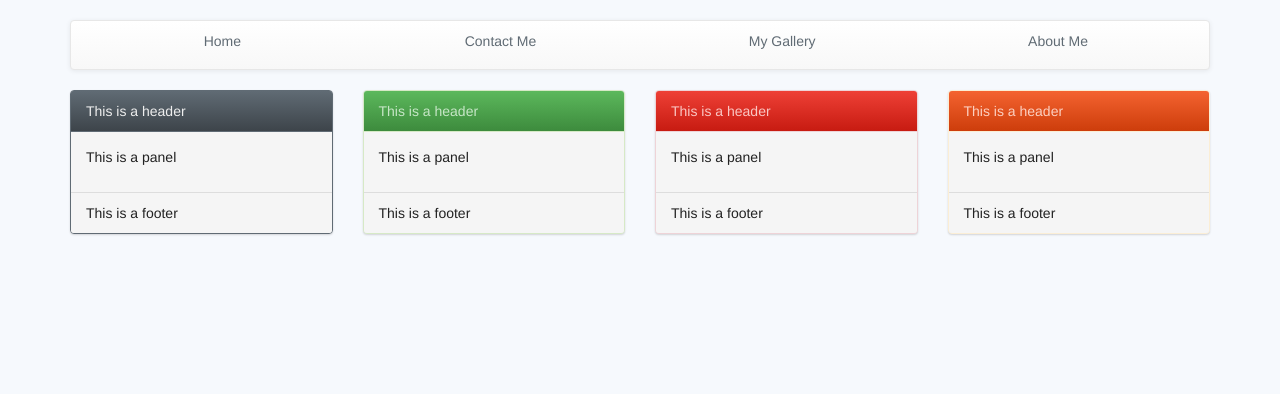
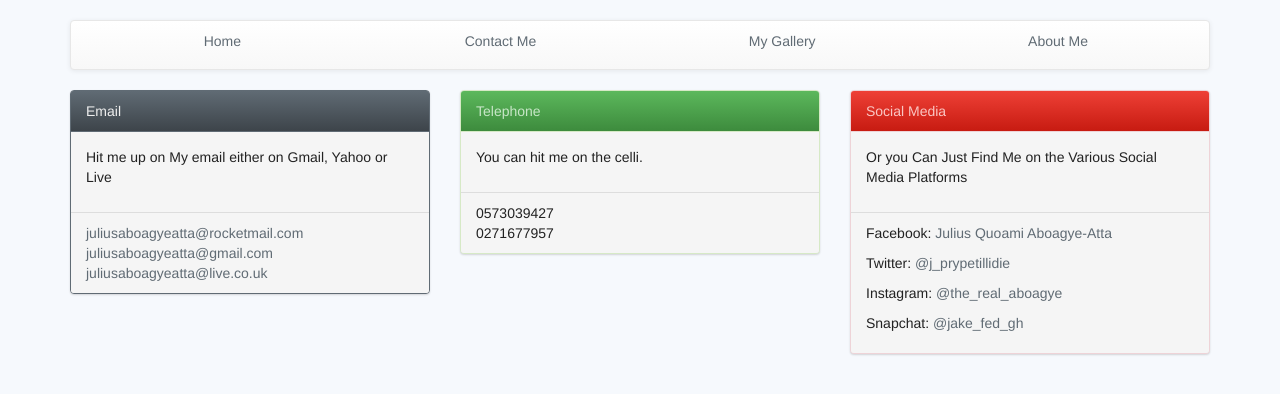
Before and after one commit to JuliusAboagye-Attah/internet_enabled, a plain HTML site: page contact.html in a window 1280 px wide. Drawn offline with Linux system fonts and the light colour scheme.

Commit message:
Complete Contact_Me Page

```diff
--- a/contact.html
+++ b/contact.html
@@ -31,50 +31,50 @@
 			</div>
 		</nav>
 		<div class="row">
-            <div class="col-lg-3">
+            <div class="col-lg-4">
                 <div class="panel panel-primary" id="panels">
-                    <div class="panel-heading">This is a header
+                    <div class="panel-heading">Email
                     </div>
 						<div class="panel-body">
-							<p>This is a panel</p>
+							<p>Hit me up on My email either on Gmail, Yahoo or Live</p>
 						</div>
-                    <div class="panel-footer">This is a footer
+                    <div class="panel-footer">
+                    	<a href="juliusaboagyeatta@rocketmail.com">juliusaboagyeatta@rocketmail.com</a><br>
+                    	<a href="juliusaboagyeatta@gmail.com">juliusaboagyeatta@gmail.com</a><br>
+                    	<a href="juliusaboagyeatta@live.co.uk">
+                    	juliusaboagyeatta@live.co.uk</a><br>
                     </div>
                 </div>
             </div>
-            <div class="col-lg-3">
+            <div class="col-lg-4">
                 <div class="panel panel-success">
-                    <div class="panel-heading">This is a header
+                    <div class="panel-heading">Telephone
                     </div>
 						<div class="panel-body">
-							<p>This is a panel</p>
+							<p>You can hit me on the celli. </p>
 						</div>
-                    <div class="panel-footer">This is a footer
+                    <div class="panel-footer">
+                    	0573039427<br>
+                    	0271677957<br>
                     </div>
                 </div>
             </div>
-            <div class="col-lg-3">
+            <div class="col-lg-4">
                 <div class="panel panel-danger">
-                    <div class="panel-heading">This is a header
+                    <div class="panel-heading">Social Media
                     </div>
 						<div class="panel-body">
-							<p>This is a panel</p>
+							<p>Or you Can Just Find Me on the Various Social Media Platforms</p>
 						</div>
-                    <div class="panel-footer">This is a footer
+                    <div class="panel-footer">
+                    <p>Facebook: <a href="#">Julius Quoami Aboagye-Atta </a></p>
+                    <p>Twitter: <a href="#">@j_prypetillidie</a></p>
+                    <p>Instagram: <a href="#">@the_real_aboagye</a></p>
+                    <p>Snapchat: <a href="#">@jake_fed_gh </a></p>
                     </div>
                 </div>
             </div>
-            <div class="col-lg-3">
-                <div class="panel panel-warning">
-                    <div class="panel-heading">This is a header
-                    </div>
-						<div class="panel-body">
-							<p>This is a panel</p>
-						</div>
-                    <div class="panel-footer">This is a footer
-                    </div>
-                </div>
-            </div>
+
         </div>
 
 
```
